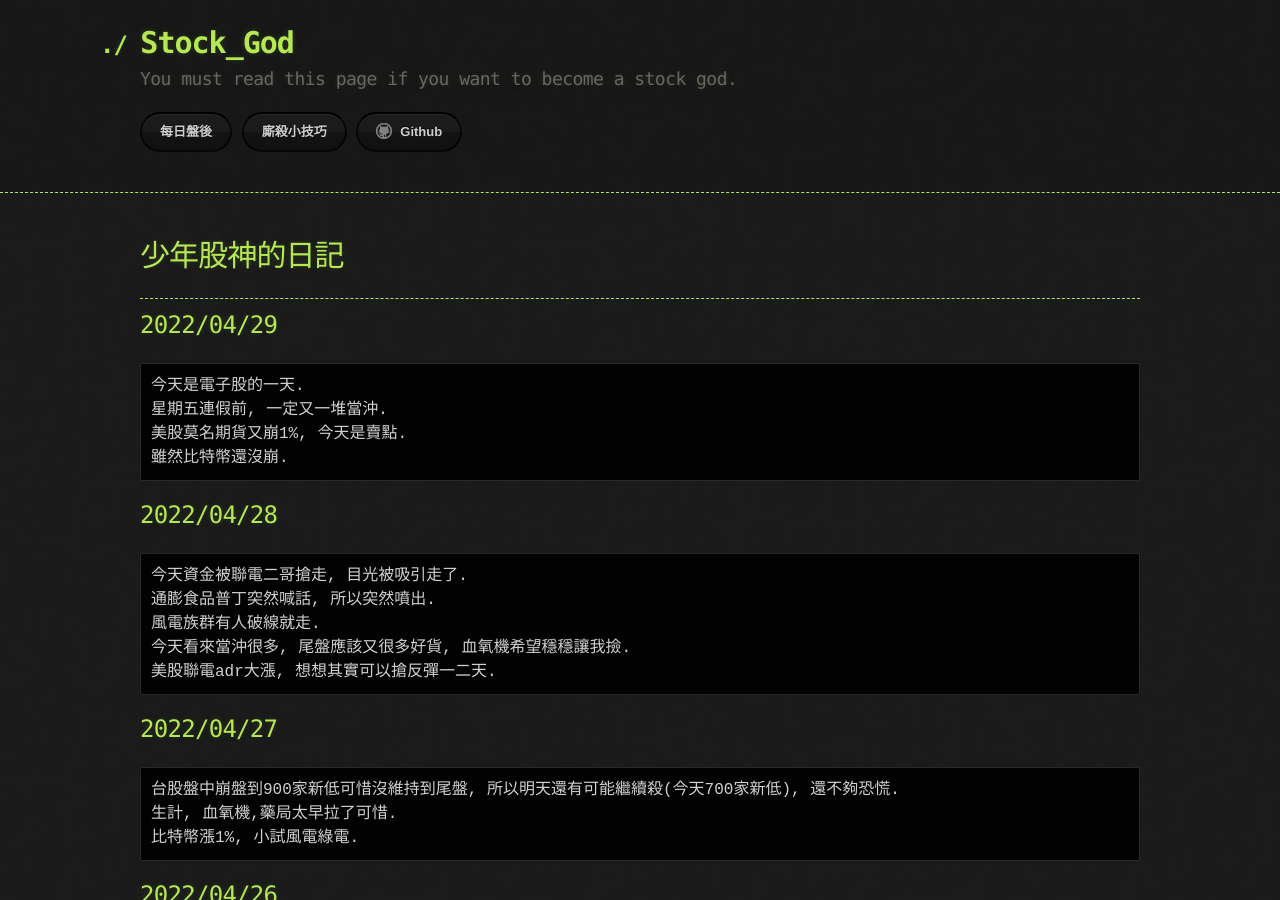
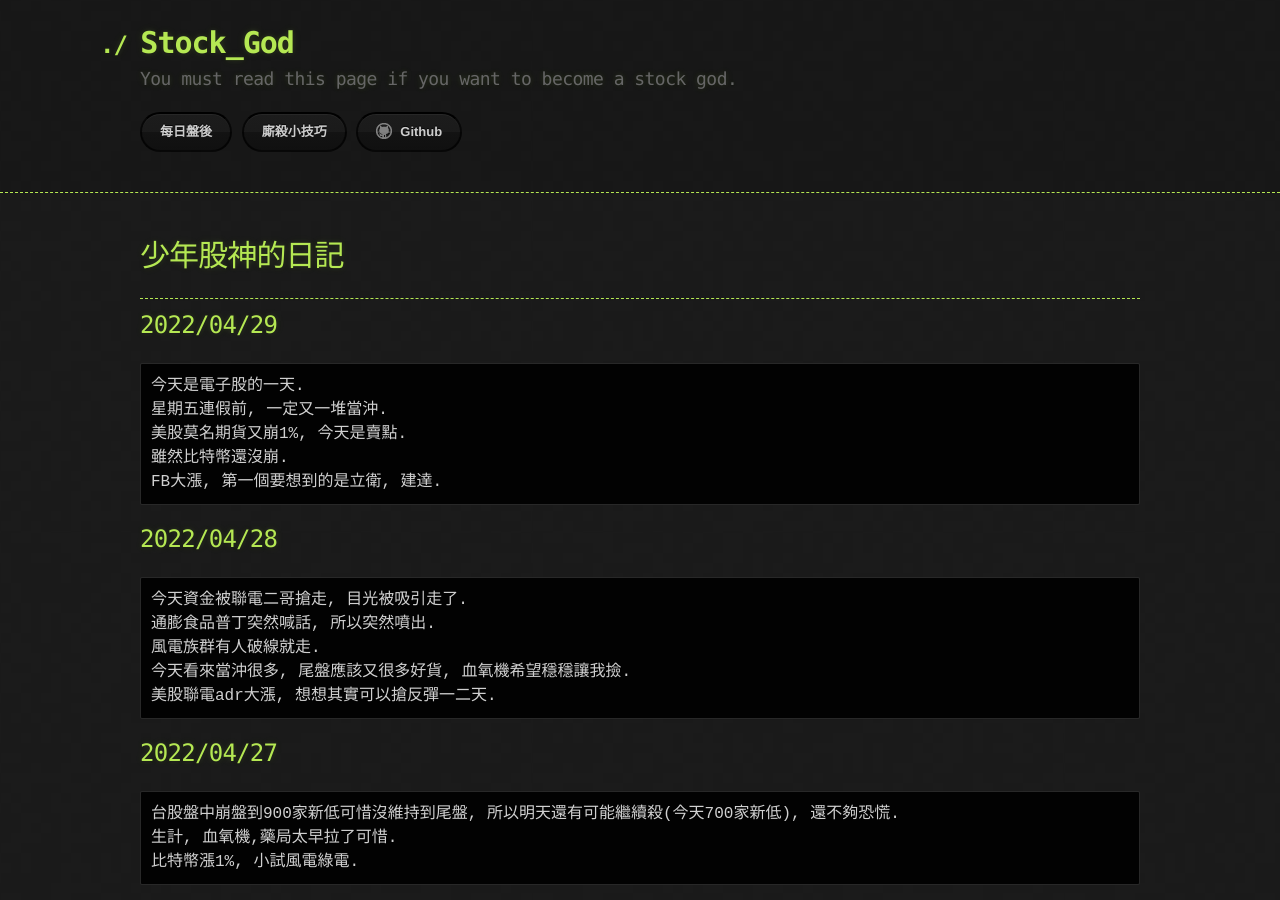
Before and after one commit to lepg5487/Stock_God, a Jekyll site: the page built from index.md, in a window 1280 px wide and 900 px high. Built offline with Jekyll 4.4.1, drawn with Linux system fonts in a browser that asks for light colours; our own code applies the rules of GitHub Pages for plain Markdown files.

Commit message:
Update index.md

````diff
--- a/index.md
+++ b/index.md
@@ -12,6 +12,7 @@ layout: testlayouts
 星期五連假前, 一定又一堆當沖.
 美股莫名期貨又崩1%, 今天是賣點.
 雖然比特幣還沒崩.
+FB大漲, 第一個要想到的是立衛, 建達.
 ```
 
 ## 2022/04/28
````
